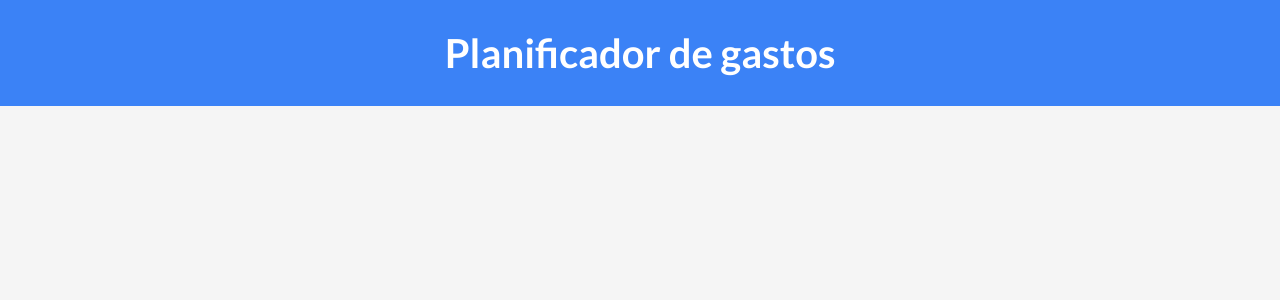
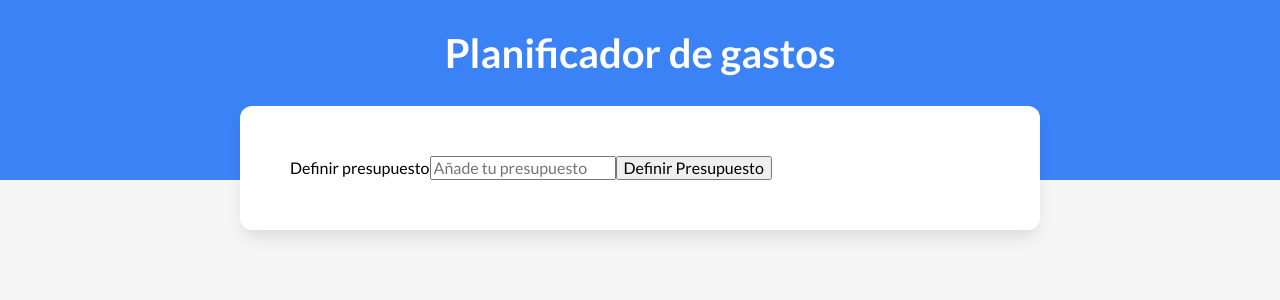
Before and after one commit to abel994/admin-gastos, a Vue app: page / in a window 1280 px wide. Shown: the top 300 px of the page. Built offline with nearby package versions, Linux system fonts and the light colour scheme.

Commit message:
105. Primeros pasos con el Formulario de Presupuesto

```diff
--- a/src/App.vue
+++ b/src/App.vue
@@ -1,4 +1,5 @@
 <script setup>
+    import Presupuesto from './components/Presupuesto.vue';
 
 </script>
 
@@ -8,6 +9,12 @@
         <h1>
             Planificador de gastos
         </h1>
+    <div class="contenedor-header contenedor sombra">
+        <Presupuesto
+
+
+        />
+    </div>
     </header>
 </div>
 </template>
@@ -53,4 +60,22 @@
         color: var(--blanco);
         text-align: center;
     }
+
+    .contenedor{
+        width: 90%;
+        max-width: 80rem;
+        margin: 0 auto;
+    }
+
+    .contenedor-header{
+        margin-top: -5rem;
+        transform: translateY(5rem);
+        padding: 5rem;
+    }
+    .sombra{
+        box-shadow: 0px 10px 15px -3px rgba(0,0,0,0.1);
+        background-color: var(--blanco);
+        border-radius: 1.2rem;
+        padding: 5rem;
+    }
 </style>
--- /dev/null
+++ b/src/components/Presupuesto.vue
@@ -0,0 +1,21 @@
+<script setup>
+
+</script>
+
+<template>
+    <form>
+        <div class="campo">
+            <label for="">Definir presupuesto</label>
+            <input
+             id="nuevo-presupuesto"
+             class="nuevo-presupuesto"
+             placeholder="Añade tu presupuesto"
+            >
+            <input type="submit" value="Definir Presupuesto">
+        </div>
+    </form>
+</template>
+
+<style scoped>
+
+</style>
```
